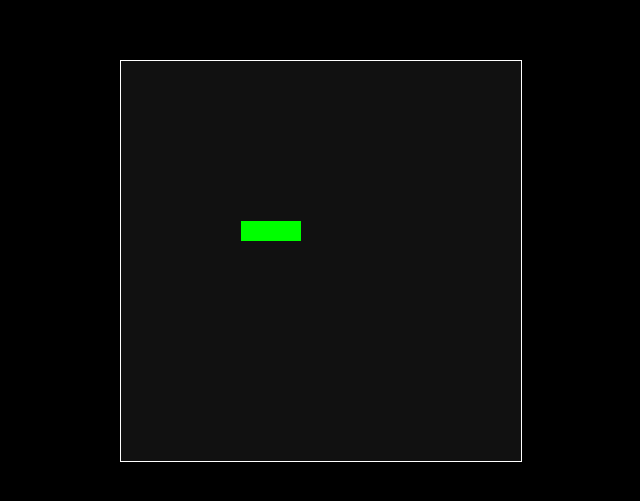
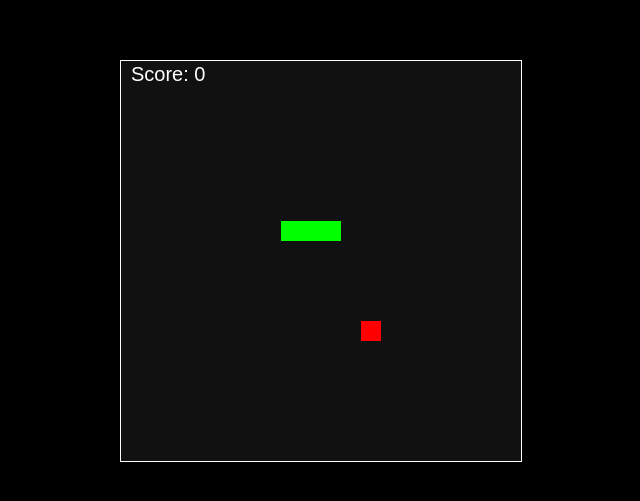
Before and after one commit to pragunsrv/Snake-Game, a plain HTML site: page index.html in a window 1280 px wide. Shown: the part 139-640 px from the top of the page, without its empty margins (319-959 px from the left). Drawn offline with Linux system fonts and the light colour scheme.

Commit message:
Working Game

```diff
--- a/index.html
+++ b/index.html
@@ -3,7 +3,7 @@
 <head>
     <meta charset="UTF-8">
     <meta name="viewport" content="width=device-width, initial-scale=1.0">
-    <title>Basic Snake Game</title>
+    <title>Improved Snake Game</title>
     <link rel="stylesheet" href="styles.css">
 </head>
 <body>
--- a/script.js
+++ b/script.js
@@ -4,15 +4,29 @@ const ctx = canvas.getContext('2d');
 const tileSize = 20;
 const rows = 20;
 const cols = 20;
-
 canvas.width = cols * tileSize;
 canvas.height = rows * tileSize;
 
-const snake = [
+let snake = [
     { x: 8, y: 8 },
     { x: 7, y: 8 },
     { x: 6, y: 8 },
 ];
+
+let direction = { x: 1, y: 0 };
+let food = getRandomFoodPosition();
+let score = 0;
+
+function getRandomFoodPosition() {
+    let foodPosition;
+    while (foodPosition == null || snake.some(segment => segment.x === foodPosition.x && segment.y === foodPosition.y)) {
+        foodPosition = {
+            x: Math.floor(Math.random() * cols),
+            y: Math.floor(Math.random() * rows),
+        };
+    }
+    return foodPosition;
+}
 
 function drawGround() {
     ctx.fillStyle = '#111';
@@ -26,9 +40,94 @@ function drawSnake() {
     });
 }
 
+function drawFood() {
+    ctx.fillStyle = '#F00';
+    ctx.fillRect(food.x * tileSize, food.y * tileSize, tileSize, tileSize);
+}
+
+function updateSnake() {
+    const head = { x: snake[0].x + direction.x, y: snake[0].y + direction.y };
+    snake.unshift(head);
+
+    if (head.x === food.x && head.y === food.y) {
+        food = getRandomFoodPosition();
+        score++;
+    } else {
+        snake.pop();
+    }
+}
+
+function checkCollision() {
+    const head = snake[0];
+
+    if (head.x < 0 || head.x >= cols || head.y < 0 || head.y >= rows) {
+        return true;
+    }
+
+    for (let i = 1; i < snake.length; i++) {
+        if (snake[i].x === head.x && snake[i].y === head.y) {
+            return true;
+        }
+    }
+
+    return false;
+}
+
+function update() {
+    updateSnake();
+    if (checkCollision()) {
+        resetGame();
+    }
+}
+
 function draw() {
     drawGround();
     drawSnake();
+    drawFood();
+    drawScore();
 }
 
-draw();
+function drawScore() {
+    ctx.fillStyle = '#FFF';
+    ctx.font = '20px Arial';
+    ctx.fillText('Score: ' + score, 10, 20);
+}
+
+function resetGame() {
+    snake = [
+        { x: 8, y: 8 },
+        { x: 7, y: 8 },
+        { x: 6, y: 8 },
+    ];
+    direction = { x: 1, y: 0 };
+    food = getRandomFoodPosition();
+    score = 0;
+}
+
+function gameLoop() {
+    setTimeout(function onTick() {
+        update();
+        draw();
+        gameLoop();
+    }, 100);
+}
+
+window.addEventListener('keydown', e => {
+    switch (e.key) {
+        case 'ArrowUp':
+            if (direction.y === 0) direction = { x: 0, y: -1 };
+            break;
+        case 'ArrowDown':
+            if (direction.y === 0) direction = { x: 0, y: 1 };
+            break;
+        case 'ArrowLeft':
+            if (direction.x === 0) direction = { x: -1, y: 0 };
+            break;
+        case 'ArrowRight':
+            if (direction.x === 0) direction = { x: 1, y: 0 };
+            break;
+    }
+});
+
+resetGame();
+gameLoop();
--- a/styles.css
+++ b/styles.css
@@ -5,6 +5,8 @@ body {
     height: 100vh;
     margin: 0;
     background-color: #000;
+    color: #FFF;
+    font-family: Arial, sans-serif;
 }
 
 #gameCanvas {
```
